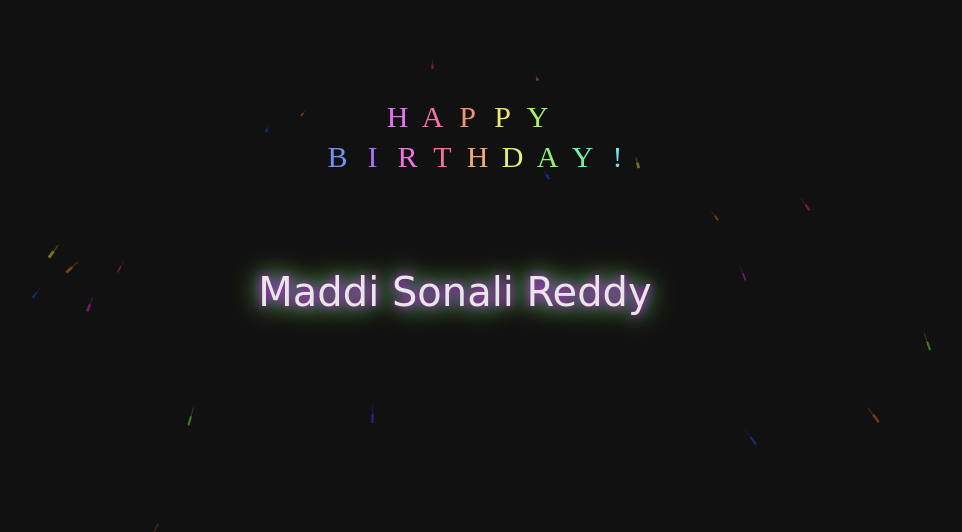
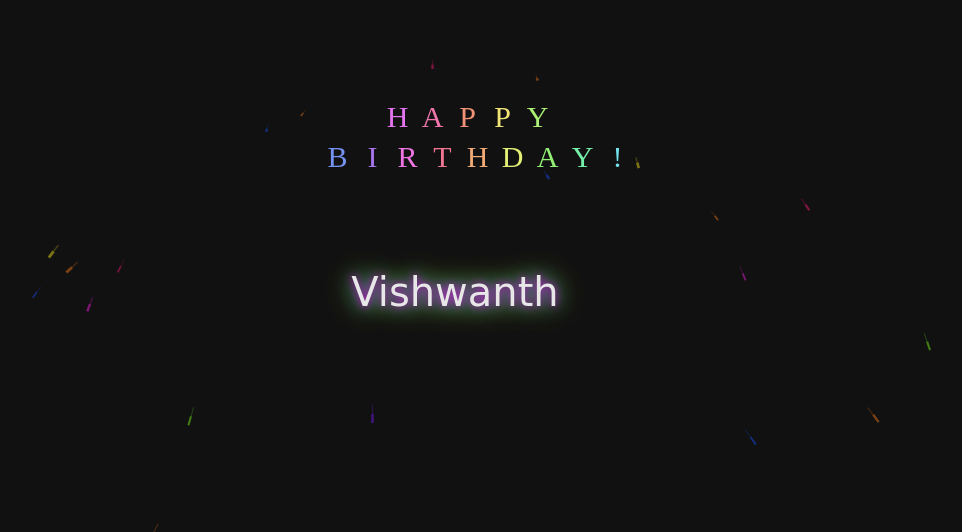
Before and after one commit to Jeevanpranav-23/Happy-Birthday-Animation, a plain HTML site: page index.html in a window 1280 px wide. Shown: the part 268-800 px from the top of the page, without its empty margins (185-1147 px from the left). Drawn offline with Linux system fonts and the light colour scheme.

Commit message:
Update index.html

```diff
--- a/index.html
+++ b/index.html
@@ -32,7 +32,7 @@
 </head>
 <body>
     <canvas id='happyBirthday'></canvas>
-    <div id="name-display">Maddi Sonali Reddy</div>
+    <div id="name-display">Vishwanth</div>
 
     <script>
         var c = document.getElementById('happyBirthday');
```
